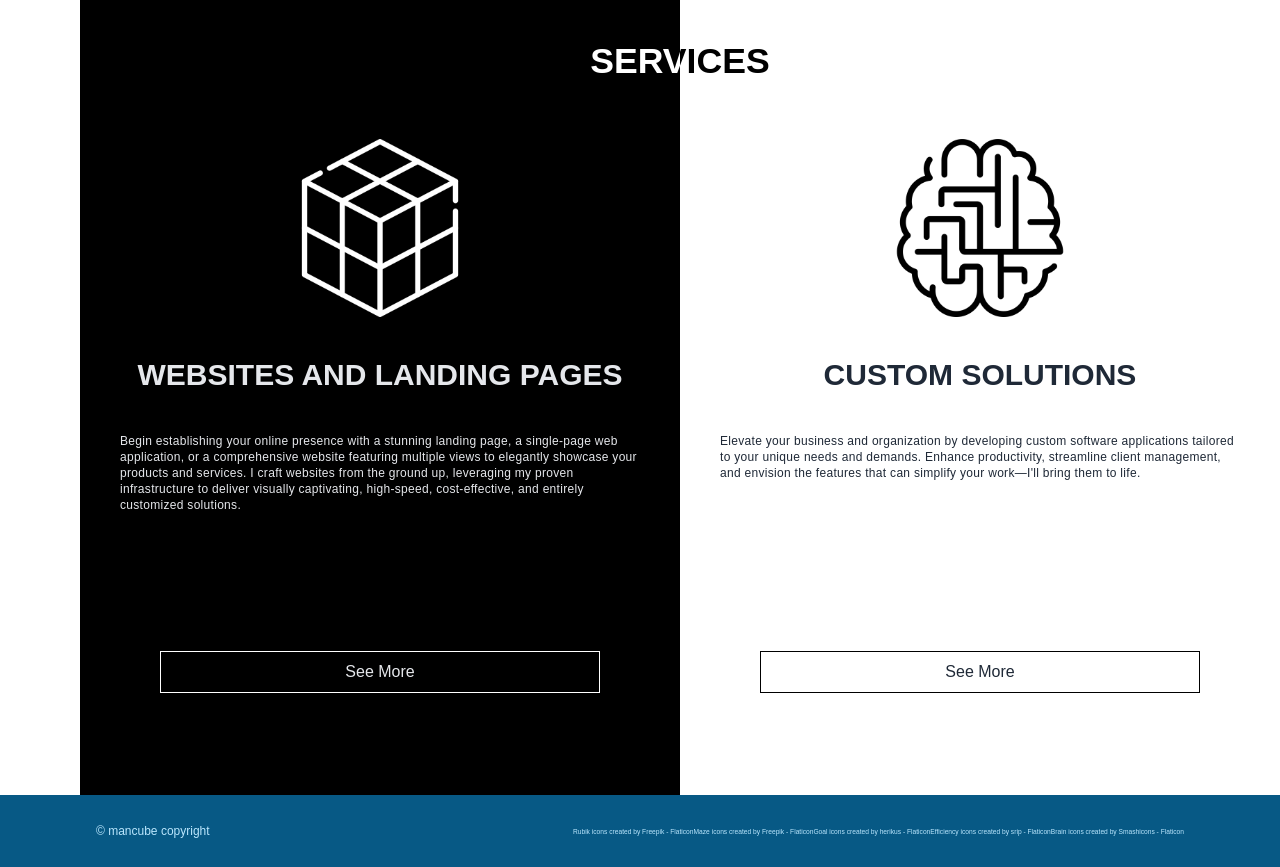
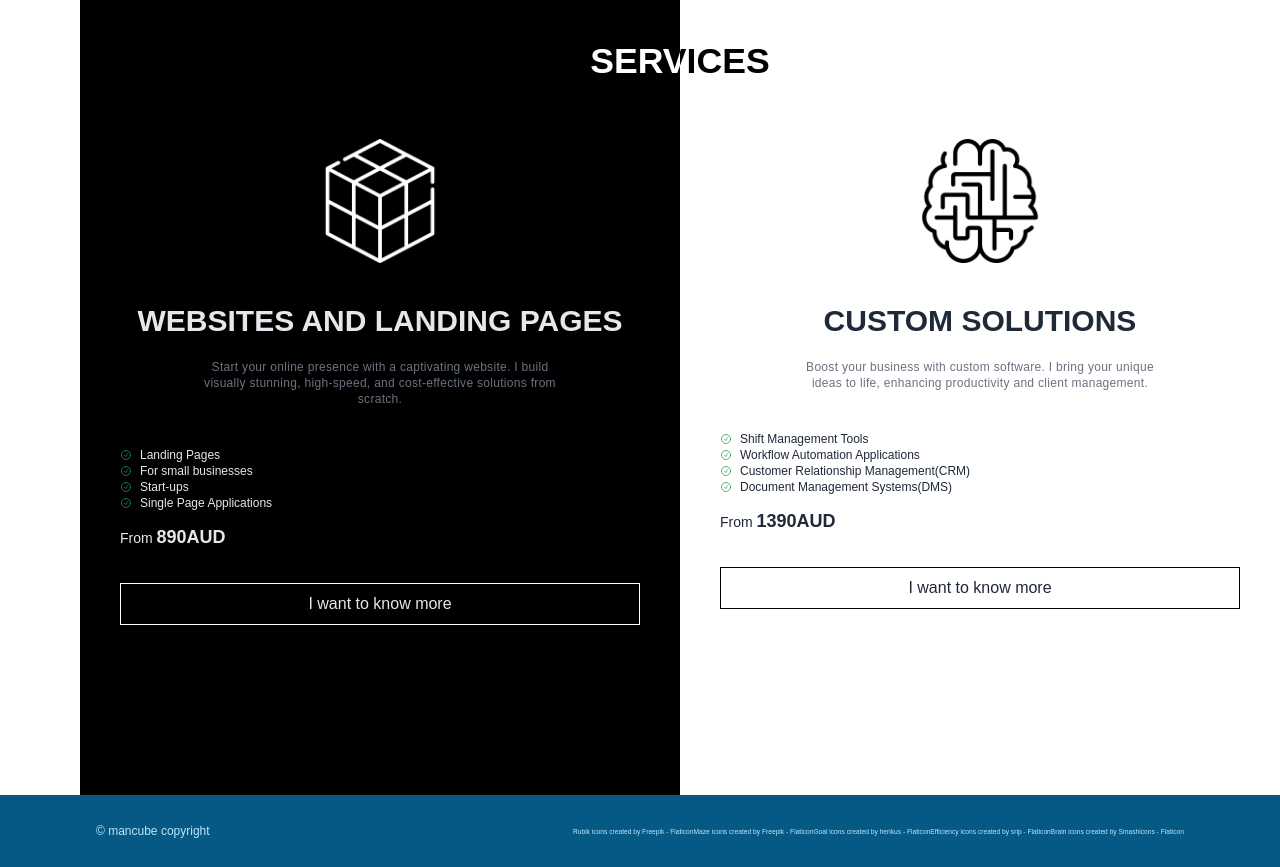
Before and after one commit to manzcube/render_portfolio, a React (Create React App) app: page / in a window 1280 px wide. Shown: the part 1780-2647 px from the top of the page. Built offline with nearby package versions, Linux system fonts and the light colour scheme.

Commit message:
services overflow and contact links

```diff
--- a/src/components/Sections/Services.tsx
+++ b/src/components/Sections/Services.tsx
@@ -19,7 +19,7 @@ const Services: React.FC = () => {
       <p className="absolute z-20 w-full text-center mt-10 font-extrabold uppercase services-text">
         Services
       </p>
-      <div className="w-full relative md:w-1/2 bg-black min-h-screen sm:px-10 pt-24 pb-10 p-5 md:py-20">
+      <div className="w-full relative md:w-1/2 bg-black min-h-[100vh] sm:px-10 pt-24 pb-10 p-5 md:py-20">
         <Service
           image={rubik}
           from={890}
@@ -31,31 +31,22 @@ const Services: React.FC = () => {
             "Start-ups",
             "Single Page Applications",
           ]}
-          text="Begin establishing your online presence with
-           a stunning landing page, a single-page web application,
-            or a comprehensive website featuring multiple views to
-             elegantly showcase your products and services. I craft
-              websites from the ground up, leveraging my proven
-               infrastructure to deliver visually captivating,
-               high-speed, cost-effective, and entirely customized solutions."
+          text="Start your online presence with a captivating website. I build visually stunning, high-speed, and cost-effective solutions from scratch."
         />
       </div>
-      <div className="w-full relative md:w-1/2 bg-white min-h-screen p-5 sm:px-10 md:py-20">
+      <div className="w-full relative md:w-1/2 bg-white min-h-[100vh] p-5 sm:px-10 md:py-20">
         <Service
           image={brain}
           from={1390}
           black={false}
           title="Custom Solutions"
           features={[
-            "Project Management Tools",
+            "Shift Management Tools",
             "Workflow Automation Applications",
             "Customer Relationship Management(CRM)",
             "Document Management Systems(DMS)",
           ]}
-          text="Elevate your business and organization by developing
-           custom software applications tailored to your unique needs
-            and demands. Enhance productivity, streamline client management,
-             and envision the features that can simplify your work—I'll bring them to life."
+          text="Boost your business with custom software. I bring your unique ideas to life, enhancing productivity and client management."
         />
       </div>
     </div>
--- a/src/components/Service.tsx
+++ b/src/components/Service.tsx
@@ -18,24 +18,23 @@ const Service: React.FC<Service> = ({
   text,
   title,
 }) => {
-  const [seeMoreDropDown, setSeeMoreDropDown] = useState(false);
+  const [contactOpen, setContactOpen] = useState(false);
 
   return (
-    <div className={` ${black ? "text-gray-200" : "text-gray-800"}`}>
+    <div className={`${black ? "text-gray-200" : "text-gray-800"}`}>
       <img
-        className={`mx-auto ${
+        className={`mx-auto max-w-[14ch] ${
           black ? "sm:mt-10 md:mt-16" : "mt-28 md:mt-16"
-        } transition-all duration-300 ${
-          seeMoreDropDown ? "max-w-[10ch]" : "max-w-[20ch] "
-        }`}
+        } transition-all duration-300`}
         src={image}
         alt="webistes-landing-pages-services-icon"
       />
-      <h1 className="text-md lg:text-xl xl:text-3xl uppercase mt-5 lg:my-10 text-center font-extrabold">
+      <h1 className="text-md lg:text-xl xl:text-3xl uppercase mt-5 lg:mb-5 lg:mt-10 text-center font-extrabold">
         {title}
       </h1>
-      <p className="my-5 text-xs lg:tracking-wide">{text}</p>
-      {seeMoreDropDown ? (
+      <p className="text-center mb-10 text-gray-500 text-xs lg:tracking-wide px-20">
+        {text}
+      </p>
       <div className="see-more-div">
         {features.map((feature: string, index: number) => (
           <li key={index} className="flex items-center gap-2 text-xs">
@@ -57,30 +56,48 @@ const Service: React.FC<Service> = ({
           </li>
         ))}
         <p className="my-3 text-sm">
-            From <span className="font-bold">{from}AUD</span>
+          From <span className="font-bold text-lg">{from}AUD</span>
         </p>
       </div>
+      {contactOpen ? (
+        <div className="flex gap-5">
+          <a
+            className={`py-2 text-center mt-5 w-full px-4 border transition-all duration-300 active:scale-95 ${
+              black
+                ? "border-white hover:bg-white hover:text-black"
+                : "border-black hover:bg-black hover:text-white"
+            }`}
+            target="_blank"
+            rel="noreferrer"
+            href="https://www.linkedin.com/in/marc-alzamora/"
+          >
+            LinkedIn
+          </a>
+          <a
+            className={`py-2 text-center mt-5 w-full px-4 border transition-all duration-300 active:scale-95 ${
+              black
+                ? "border-white hover:bg-white hover:text-black"
+                : "border-black hover:bg-black hover:text-white"
+            }`}
+            target="_blank"
+            rel="noreferrer"
+            href={process.env.REACT_APP_MAIL_TO}
+          >
+            Gmail
+          </a>
+        </div>
       ) : (
-        ""
-      )}
-      <div
-        className={`left-0 h-32 md:h-16 lg:h-22 xl:h-36 ${
-          black ? "bg-black" : "bg-white"
-        } px-20 bottom-0 absolute w-full`}
-      >
-        <div className="flex gap-20">
         <button
-            onClick={() => setSeeMoreDropDown(!seeMoreDropDown)}
-            className={`py-2 w-full px-4 border transition-all duration-300 active:scale-95 ${
+          onClick={() => setContactOpen(!contactOpen)}
+          className={`py-2 mt-5 w-full px-4 border transition-all duration-300 active:scale-95 ${
             black
               ? "border-white hover:bg-white hover:text-black"
               : "border-black hover:bg-black hover:text-white"
           }`}
         >
-            {seeMoreDropDown ? "See Less" : "See More"}
+          I want to know more
         </button>
-        </div>
-      </div>
+      )}
     </div>
   );
 };
```
Lines whose indentation alone changed are shown as unchanged.
